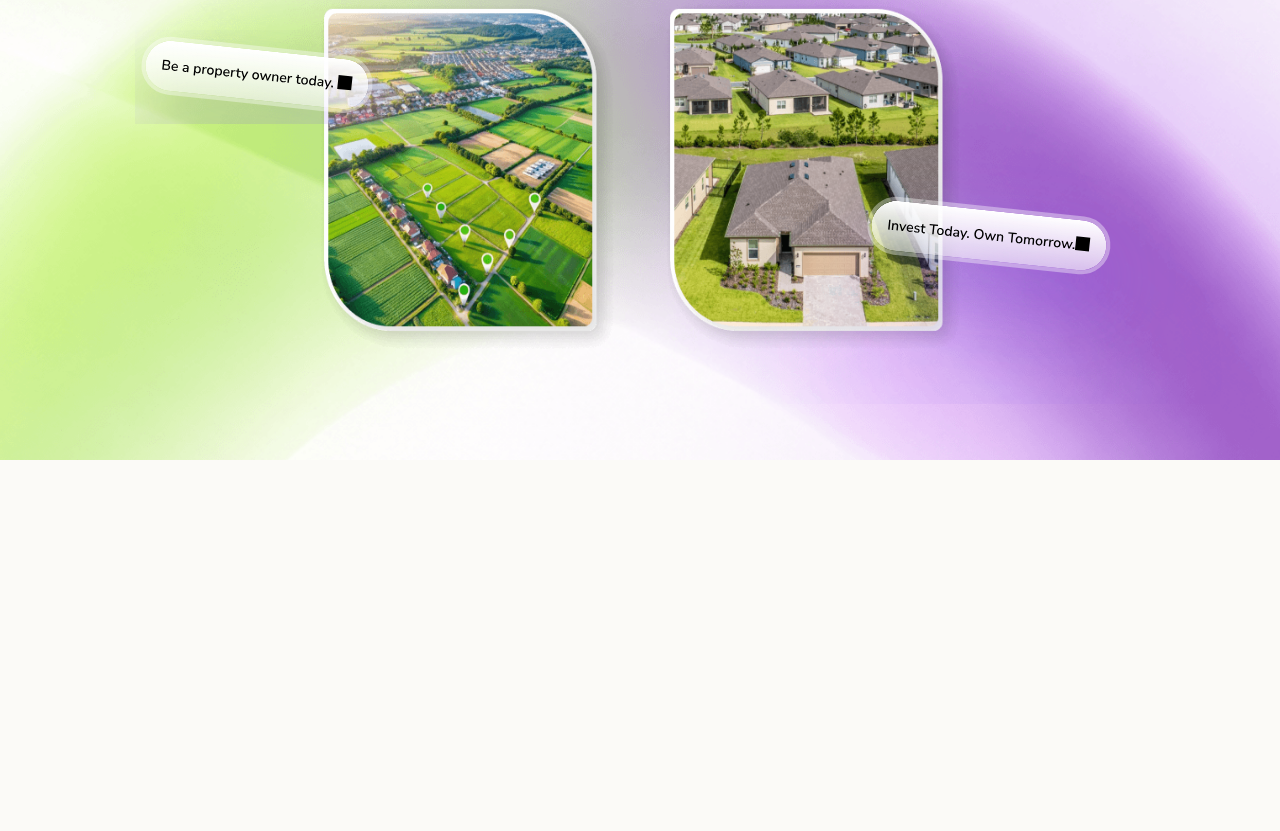
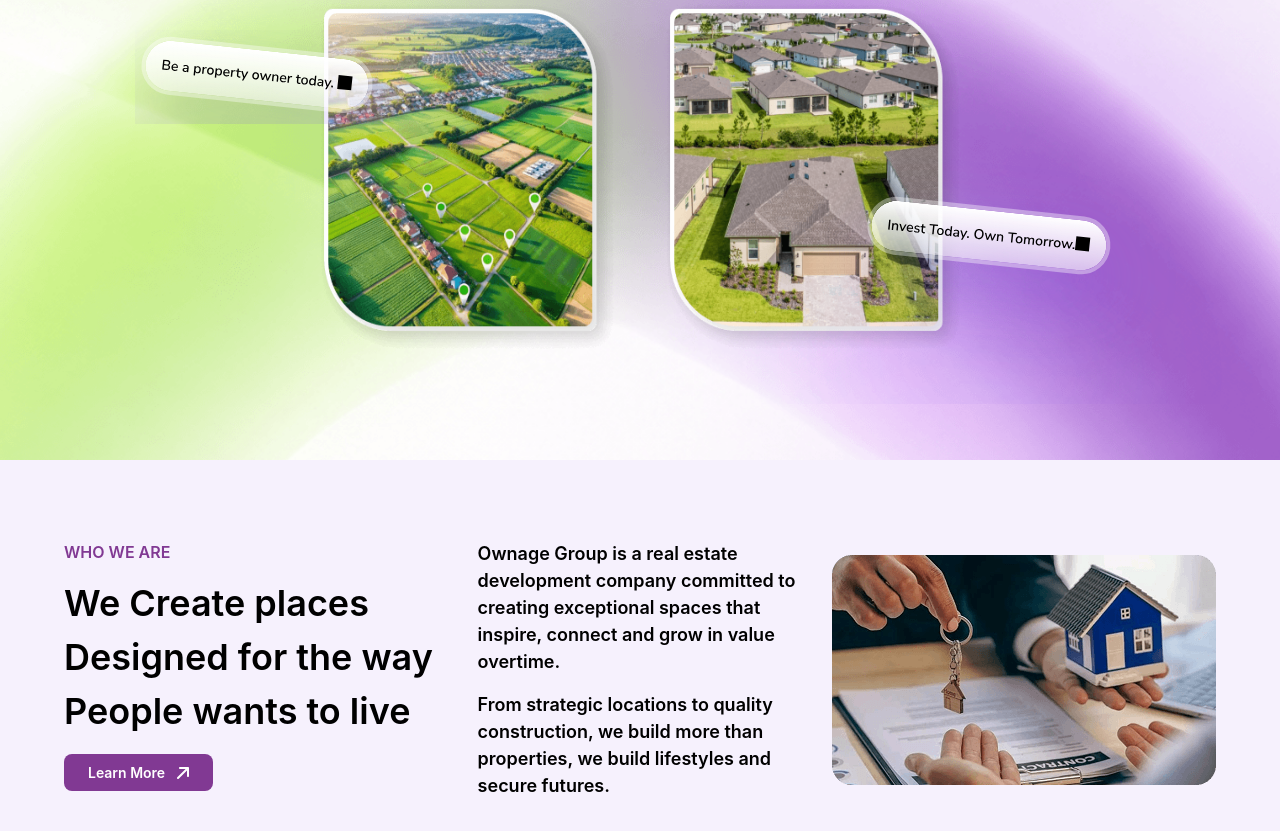
Before and after one commit to Frokesy/ownage, a React (Vite) app: page /project in a window 1280 px wide. Shown: the part 548-1379 px from the top of the page. Before the commit the page ends 1011 px from the top, so only its background shows below. Built offline with nearby package versions, Linux system fonts and the light colour scheme.

Commit message:
designed WhoWeAre component

```diff
--- a/src/App.tsx
+++ b/src/App.tsx
@@ -1,10 +1,12 @@
 import React from 'react'
 import Hero from './components/defaults/Hero';
+import WhoWeAre from './components/home/WhoWeAre';
 
 const App = () => {
   return (
     <div>
       <Hero />
+      <WhoWeAre />
     </div>
   )
 }
--- a/src/components/defaults/Hero.tsx
+++ b/src/components/defaults/Hero.tsx
@@ -11,8 +11,8 @@ const Hero = () => {
 
       <div className="flex w-full max-w-[684px] flex-col items-center justify-center px-4 text-center mx-auto lg:mt-20 mt-10">
         <h2 className="lg:text-[60px] text-[48px] font-semibold">
-          Ready to <span className="text-[#813993] kaushan">Own Your</span>{" "}
-          First Piece of <span className="text-[#FCCB07] kaushan">Land?</span>
+          Ready to <span className="text-purple-20 kaushan">Own Your</span>{" "}
+          First Piece of <span className="text-orange-20 kaushan">Land?</span>
         </h2>
         <p className="lg:text-[22px] mt-3 font-semibold">
           Find the right land, secure your ownership, and take the first step
@@ -26,10 +26,10 @@ const Hero = () => {
         </div>
 
         <div className="flex lg:flex-row flex-col lg:space-x-3 lg:space-y-0 space-y-4 mt-4">
-          <button className="bg-[#FCCB07] py-2 px-6 rounded-full text-[14px] font-semibold hover:bg-[#FCCB07]/90">
+          <button className="bg-orange-20 py-2 px-6 rounded-full text-[14px] font-semibold hover:bg-orange-20/90">
             Explore Our Listing {"->"}
           </button>
-          <button className="text-[#813993] bg-white py-2 px-6 rounded-full text-[14px] font-semibold hover:bg-[#813993]/90 hover:text-white">
+          <button className="text-purple-20 bg-white py-2 px-6 rounded-full text-[14px] font-semibold hover:bg-purple-20/90 hover:text-white">
             About Openage Group
           </button>
         </div>
--- a/src/components/defaults/TopNav.tsx
+++ b/src/components/defaults/TopNav.tsx
@@ -34,7 +34,7 @@ const TopNav = () => {
         </li>
       </ul>
 
-      <button className="bg-[#FCCB07] hover:bg-[#FCCB07]/90 text-[14px] font-bold py-2 px-4 rounded-full">
+      <button className="bg-orange-20 hover:bg-orange-20/90 text-[14px] font-bold py-2 px-4 rounded-full">
         Let&apos;s Talk
       </button>
     </div>
--- /dev/null
+++ b/src/components/home/WhoWeAre.tsx
@@ -0,0 +1,39 @@
+import React from "react";
+import { DiagArrow } from "../icons";
+
+const WhoWeAre = () => {
+  return (
+    <div className="bg-[#F6F1FD]">
+      <div className="w-[90vw] lg:py-20 lg:mb-20 mb-10 py-10 mx-auto flex lg:flex-row flex-col justify-between lg:space-x-4">
+        <div className="lg:w-[35%] mt-10 lg:mt-0">
+          <h2 className="uppercase text-purple-20 font-semibold">Who We Are</h2>
+          <h2 className="lg:text-[36px] text-[30px] mt-3 mb-4 font-semibold">
+            We Create places Designed for the way People wants to live
+          </h2>
+          <button className="bg-purple-20 px-6 rounded-lg space-x-3 flex items-center py-2">
+            <span className="text-white text-[14px] font-semibold">
+              Learn More
+            </span>
+            <DiagArrow />
+          </button>
+        </div>
+        <div className="lg:w-[65%] flex lg:flex-row flex-col lg:mt-0 mt-10 items-center lg:space-x-6">
+          <div className="space-y-4">
+            <p className="lg:text-[18px] text-[14px] font-semibold">
+              Ownage Group is a real estate development company committed to
+              creating exceptional spaces that inspire, connect and grow in
+              value overtime.{" "}
+            </p>
+            <p className="lg:text-[18px] text-[14px] font-semibold">
+              From strategic locations to quality construction, we build more
+              than properties, we build lifestyles and secure futures.{" "}
+            </p>
+          </div>
+          <img src="/img-one.png" alt="Who We Are" className="lg:mt-0 mt-10" />
+        </div>
+      </div>
+    </div>
+  );
+};
+
+export default WhoWeAre;
--- a/src/components/icons.tsx
+++ b/src/components/icons.tsx
@@ -232,8 +232,7 @@ export const HeroImgAttachmentTwo = () => (
       y="-1.52588e-05"
       width="657.776"
       height="841.838"
-    >
-    </foreignObject>
+    ></foreignObject>
     <g filter="url(#filter0_dddd_31_508)" data-figma-bg-blur-radius="34.2506">
       <g clipPath="url(#clip0_31_508)">
         <rect
@@ -386,3 +385,18 @@ export const HeroImgAttachmentTwo = () => (
     </defs>
   </svg>
 );
+
+export const DiagArrow = () => (
+  <svg
+    width="12"
+    height="12"
+    viewBox="0 0 12 12"
+    fill="none"
+    xmlns="http://www.w3.org/2000/svg"
+  >
+    <path
+      d="M2 1C2 0.447715 2.44772 0 3 0L11 5.36442e-07C11.5523 5.36442e-07 12 0.447716 12 1V9C12 9.55229 11.5523 10 11 10C10.4477 10 10 9.55229 10 9V3.41421L1.70711 11.7071C1.31658 12.0976 0.683417 12.0976 0.292893 11.7071C-0.0976311 11.3166 -0.0976311 10.6834 0.292893 10.2929L8.58579 2L3 2C2.44772 2 2 1.55228 2 1Z"
+      fill="white"
+    />
+  </svg>
+);
--- a/tailwind.config.js
+++ b/tailwind.config.js
@@ -4,6 +4,8 @@ export default {
   theme: {
     extend: {
       colors: {
+        purple: { 20: '#813993' },
+        orange: { 20: '#FCCB07' },
         forest: { 50: '#f2f7f5', 100: '#dfece7', 600: '#216b5b', 700: '#1b574b', 800: '#18463d', 900: '#163f36' },
         sand: { 50: '#fbfaf7', 100: '#f4efe6', 400: '#cfb782' },
       },
```
Also changed, not shown: public/img-one.png (added).
